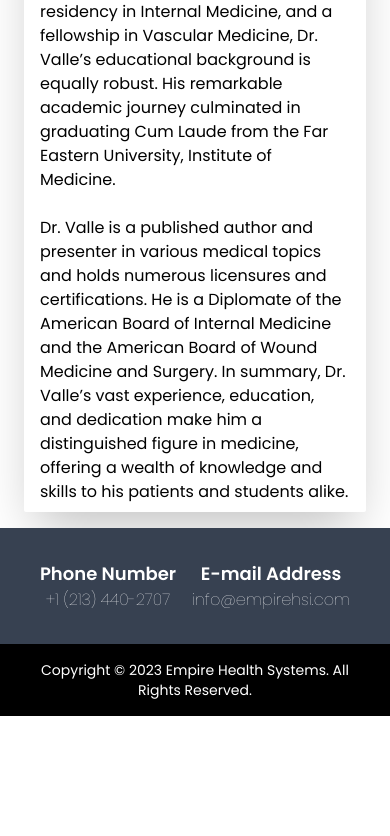
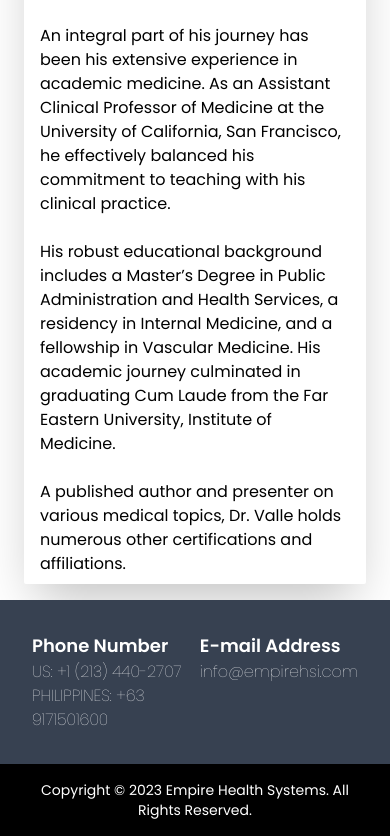
Before and after one commit to valeriequach/EmpireHealthSystems-1, a React (Vite) app: page /About-Us in a window 390 px wide. Shown: the part 2721-3557 px from the top of the page. Before the commit the page ends 3437 px from the top, so only its background shows below. Built offline with nearby package versions, Linux system fonts and the light colour scheme.

Commit message:
Dr Valle bio update & Phone numbers

```diff
--- a/src/App.jsx
+++ b/src/App.jsx
@@ -105,16 +105,19 @@ function App() {
         <Outlet />
        </div>
        <div className="w-full h-auto bg-gray-700 flex flex-row p-8">
-            <div className="text-white font-Poppins flex flex-col flex-grow justify-center items-center">
+            <div className="text-white font-Poppins flex flex-col flex-grow justify-start items-start">
             <h1 className=" font-bold text-lg">Phone Number</h1>
             <a href="tel:+12134402707">
-            <h2 className="font-thin text-md hover:cursor-pointer">+1 (213) 440-2707</h2>
+            <h2 className="font-thin text-md hover:cursor-pointer hover:text-empireblue">US: +1 (213) 440-2707</h2>
+            </a>
+            <a href="tel:+63 9171501600">
+            <h2 className="font-thin text-md hover:cursor-pointer hover:text-empireblue">PHILIPPINES: +63 9171501600</h2>
             </a>
             </div>
-            <div className="text-white font-Poppins flex flex-col flex-grow justify-center items-center">
+            <div className="text-white font-Poppins flex flex-col flex-grow justify-start items-start">
             <h1 className=" font-bold text-lg">E-mail Address</h1>
             <a href="mailto:info@empirehsi.com">
-            <h2 className="font-thin text-mb hover:cursor-pointer">info@empirehsi.com</h2>
+            <h2 className="font-thin text-mb hover:cursor-pointer hover:text-empireblue">info@empirehsi.com</h2>
             </a>
             </div>
         </div>
--- a/src/Components/About.jsx
+++ b/src/Components/About.jsx
@@ -56,18 +56,20 @@ function About(){
                                 </center>
                             </div>
                             <span className=" flex-grow md:w-2/3">
-                                Dr. Herminigildo V. Valle, MD, MPA, is a distinguished medical practitioner with over three decades of experience across various disciplines.
-                                Currently an Assistant Clinical Professor of Medicine at the University of California, San Francisco, and a Consultant at the San Francisco Center for
-                                Advanced Wound Care Center, Dr. Valle expertly balances academia with clinical practice.
-                                <br></br><br></br>Dr. Valle’s past roles include Undersecretary of the Department
-                                of Health in the Philippines and Chief of Staff at AHMC Seton Medical Center. These roles, combined with his service as a Hospitalist and Chief Flight Surgeon
-                                for the US Air Force Reserve, showcase his unique blend of medical and leadership skills.
-                                <br></br><br></br>With a Master’s Degree in Public Administration and Health Services,
-                                residency in Internal Medicine, and a fellowship in Vascular Medicine, Dr. Valle’s educational background is equally robust. His remarkable academic journey culminated
-                                in graduating Cum Laude from the Far Eastern University, Institute of Medicine.
-                                <br></br><br></br>Dr. Valle is a published author and presenter in various medical topics and holds numerous
-                                licensures and certifications. He is a Diplomate of the American Board of Internal Medicine and the American Board of Wound Medicine and Surgery.
-                                In summary, Dr. Valle’s vast experience, education, and dedication make him a distinguished figure in medicine, offering a wealth of knowledge and skills to his patients and students alike.
+                            Dr. Herminigildo V. Valle, MD, MPA, is a distinguished physician and board-certified diplomate of
+                            the American Board of Internal Medicine since 1990. His multifaceted career spans over three decades
+                            and crosses numerous disciplines in the medical field.<br></br><br></br>
+                            Dr. Valle's experience is marked by significant roles such as a Consultant at the San Francisco Center
+                            for Advanced Wound Care Center and a Hospitalist at esteemed institutions including Seton Medical Center
+                            and Veterans Administration Medical Center. Demonstrating a unique blend of medical and leadership skills,
+                            he served as Undersecretary of the Department of Health in the Philippines and Chief of Staff at AHMC Seton
+                            Medical Center. His service as Chief Flight Surgeon for the US Air Force Reserve further illuminates his versatility.<br></br><br></br>
+                            An integral part of his journey has been his extensive experience in academic medicine. As an Assistant Clinical
+                            Professor of Medicine at the University of California, San Francisco, he effectively balanced his commitment to teaching with his clinical practice.<br></br><br></br>
+                            His robust educational background includes a Master’s Degree in Public Administration and Health Services, a residency
+                            in Internal Medicine, and a fellowship in Vascular Medicine. His academic journey culminated in graduating Cum Laude
+                            from the Far Eastern University, Institute of Medicine.<br></br><br></br>
+                            A published author and presenter on various medical topics, Dr. Valle holds numerous other certifications and affiliations.
                             </span>
                         </div>
                     </div>
```
